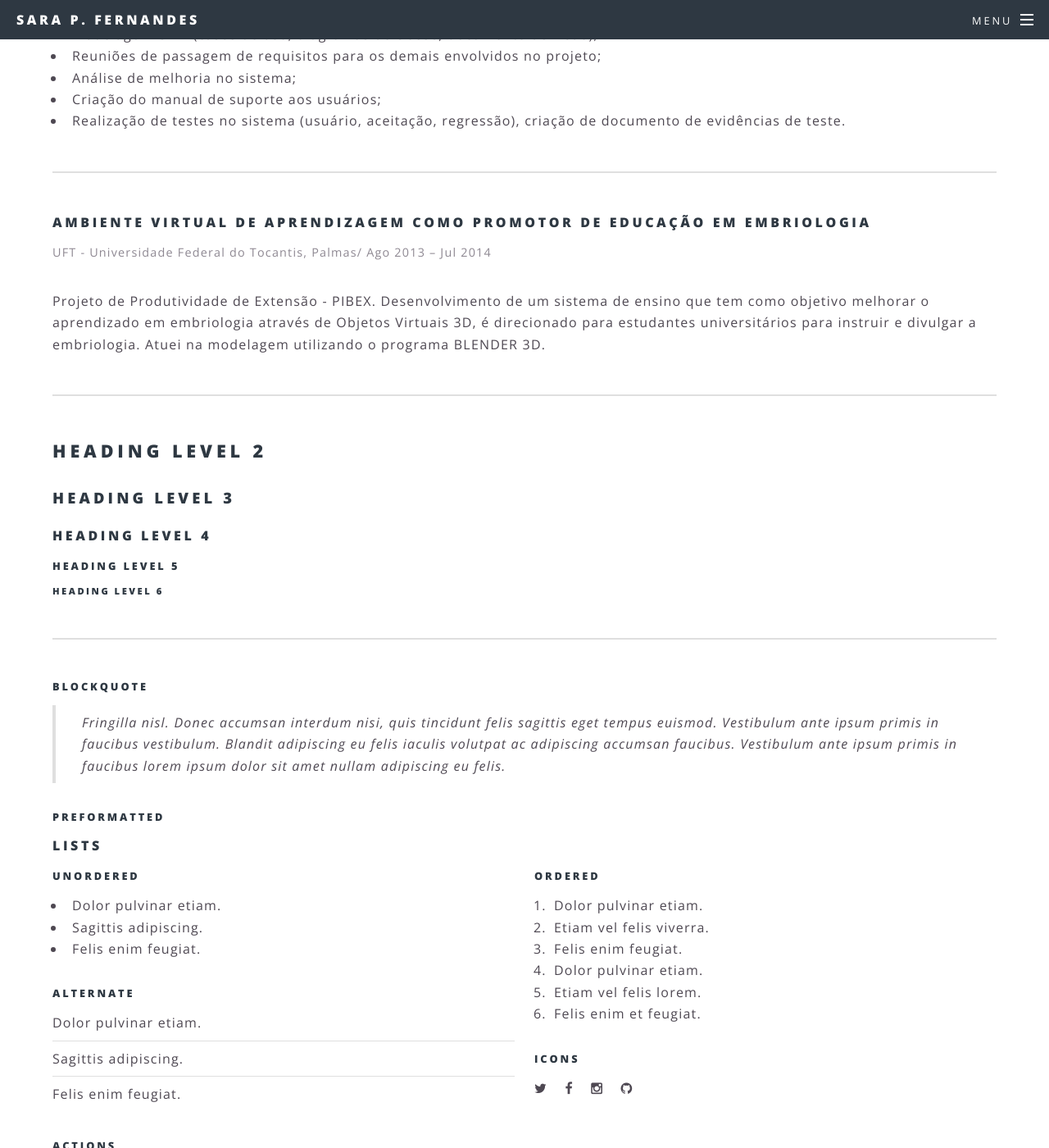
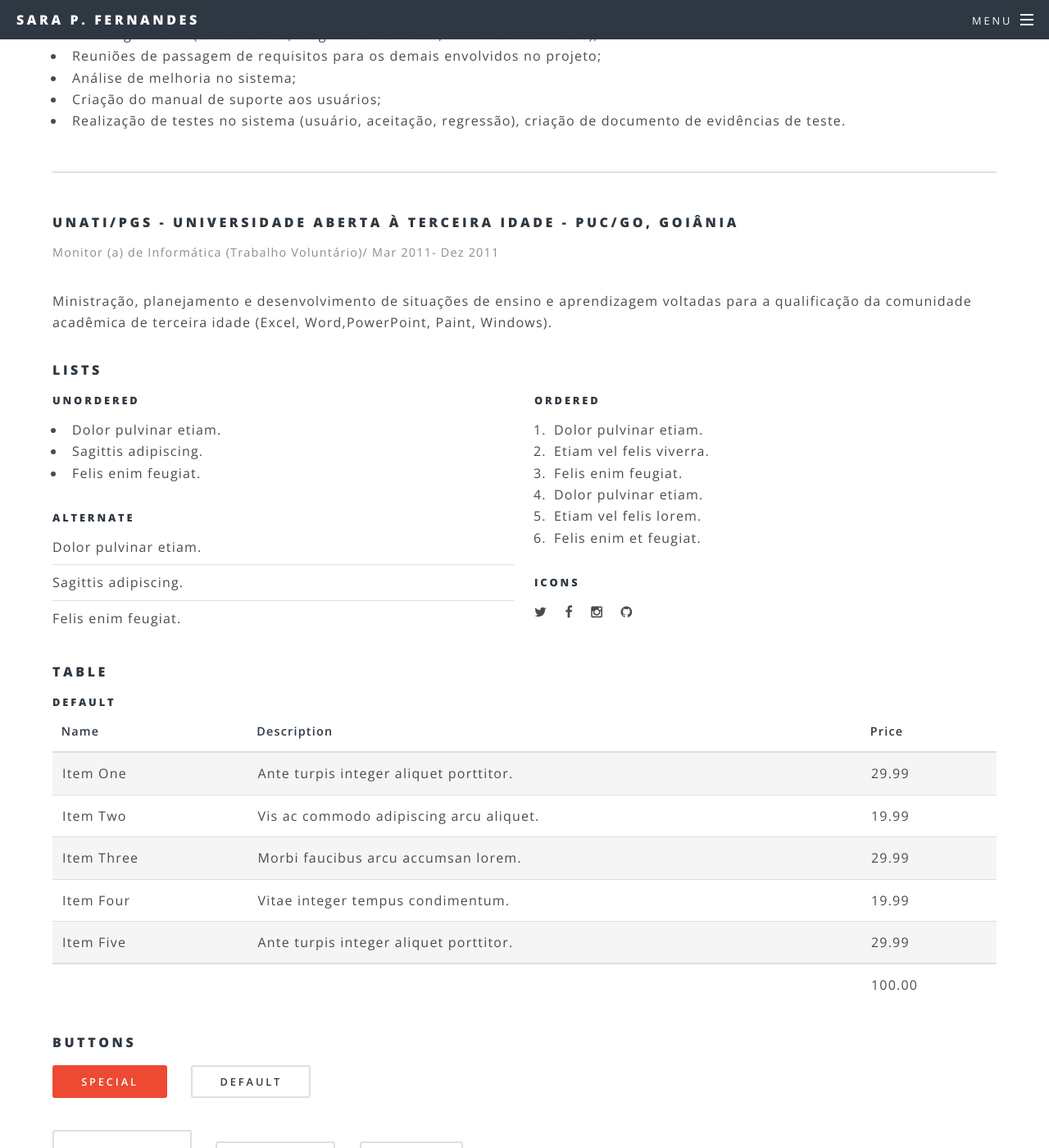
Before and after one commit to SaraFernandes/sarafernandes.github.io_sfdhgdfg, a Jekyll site: the page built from profissionais.html, in a window 1280 px wide and 1400 px high, scrolled down 1058 px. Shown: the whole window at 82% size. Built offline with Jekyll 4.4.1, drawn with Linux system fonts in a browser that asks for light colours; some of the changed text lies outside the part shown.

```diff
--- a/profissionais.html
+++ b/profissionais.html
@@ -45,22 +45,13 @@
 
 <hr />
 					<header>
-						<h4>Ambiente Virtual de Aprendizagem como Promotor de Educação em Embriologia</h4>
-						<p>UFT - Universidade Federal do Tocantis, Palmas/ Ago 2013 – Jul 2014</p>
+						<h4>UNATI/PGS - Universidade Aberta à Terceira Idade - PUC/GO, Goiânia</h4>
+						<p>Monitor (a) de Informática (Trabalho Voluntário)/ Mar 2011- Dez 2011</p>
 					</header>
-					<p>Projeto de Produtividade de Extensão - PIBEX. Desenvolvimento de um sistema de ensino que tem como objetivo melhorar o aprendizado em embriologia através de Objetos Virtuais 3D, é direcionado para estudantes universitários para instruir e divulgar a embriologia. Atuei na modelagem utilizando o programa BLENDER 3D.</p>
+					<p>Ministração, planejamento e desenvolvimento de situações de ensino e aprendizagem voltadas para a qualificação da comunidade acadêmica de terceira idade (Excel, Word,PowerPoint, Paint, Windows).</p>
 
 
-				<hr />
-				<h2>Heading Level 2</h2>
-				<h3>Heading Level 3</h3>
-				<h4>Heading Level 4</h4>
-				<h5>Heading Level 5</h5>
-				<h6>Heading Level 6</h6>
-				<hr />
-				<h5>Blockquote</h5>
-				<blockquote>Fringilla nisl. Donec accumsan interdum nisi, quis tincidunt felis sagittis eget tempus euismod. Vestibulum ante ipsum primis in faucibus vestibulum. Blandit adipiscing eu felis iaculis volutpat ac adipiscing accumsan faucibus. Vestibulum ante ipsum primis in faucibus lorem ipsum dolor sit amet nullam adipiscing eu felis.</blockquote>
-				<h5>Preformatted</h5>
+
 
 	</section>
 	<section>
@@ -99,37 +90,7 @@
 						</ul>
 					</div>
 				</div>
-				<h5>Actions</h5>
-				<div class="row">
-					<div class="6u 12u$(medium)">
-						<ul class="actions">
-							<li><a href="#" class="button special">Default</a></li>
-							<li><a href="#" class="button">Default</a></li>
-						</ul>
-						<ul class="actions small">
-							<li><a href="#" class="button special small">Small</a></li>
-							<li><a href="#" class="button small">Small</a></li>
-						</ul>
-						<ul class="actions vertical">
-							<li><a href="#" class="button special">Default</a></li>
-							<li><a href="#" class="button">Default</a></li>
-						</ul>
-						<ul class="actions vertical small">
-							<li><a href="#" class="button special small">Small</a></li>
-							<li><a href="#" class="button small">Small</a></li>
-						</ul>
-					</div>
-					<div class="6u 12u$(medium)">
-						<ul class="actions vertical">
-							<li><a href="#" class="button special fit">Default</a></li>
-							<li><a href="#" class="button fit">Default</a></li>
-						</ul>
-						<ul class="actions vertical small">
-							<li><a href="#" class="button special small fit">Small</a></li>
-							<li><a href="#" class="button small fit">Small</a></li>
-						</ul>
-					</div>
-				</div>
+
 			</section>
 			<section>
 				<h4>Table</h4>
@@ -178,51 +139,7 @@
 						</tfoot>
 					</table>
 				</div>
-				<h5>Alternate</h5>
-				<div class="table-wrapper">
-					<table class="alt">
-						<thead>
-							<tr>
-								<th>Name</th>
-								<th>Description</th>
-								<th>Price</th>
-							</tr>
-						</thead>
-						<tbody>
-							<tr>
-								<td>Item One</td>
-								<td>Ante turpis integer aliquet porttitor.</td>
-								<td>29.99</td>
-							</tr>
-							<tr>
-								<td>Item Two</td>
-								<td>Vis ac commodo adipiscing arcu aliquet.</td>
-								<td>19.99</td>
-							</tr>
-							<tr>
-								<td>Item Three</td>
-								<td> Morbi faucibus arcu accumsan lorem.</td>
-								<td>29.99</td>
-							</tr>
-							<tr>
-								<td>Item Four</td>
-								<td>Vitae integer tempus condimentum.</td>
-								<td>19.99</td>
-							</tr>
-							<tr>
-								<td>Item Five</td>
-								<td>Ante turpis integer aliquet porttitor.</td>
-								<td>29.99</td>
-							</tr>
-						</tbody>
-						<tfoot>
-							<tr>
-								<td colspan="2"></td>
-								<td>100.00</td>
-							</tr>
-						</tfoot>
-					</table>
-				</div>
+
 			</section>
 			<section>
 				<h4>Buttons</h4>
```
